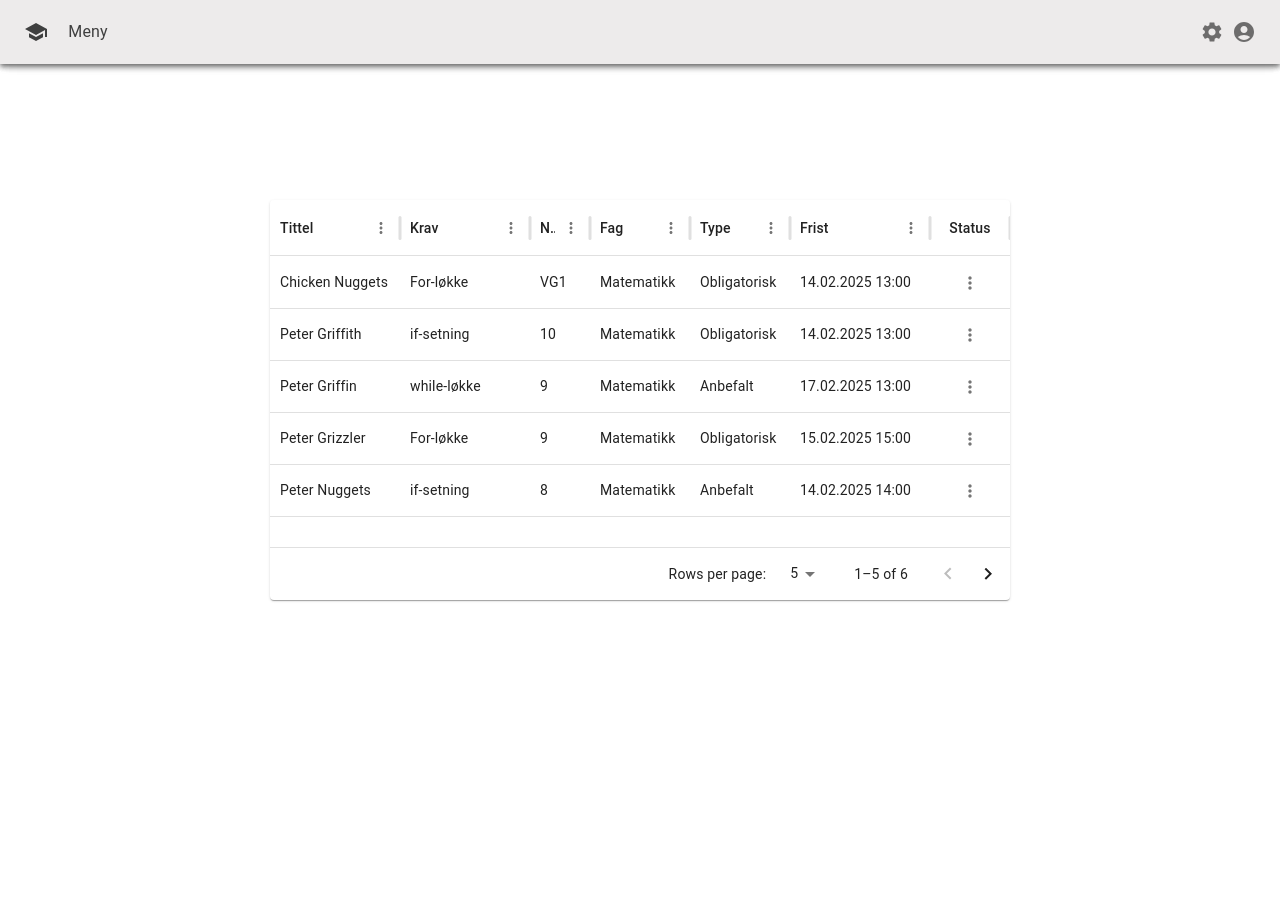
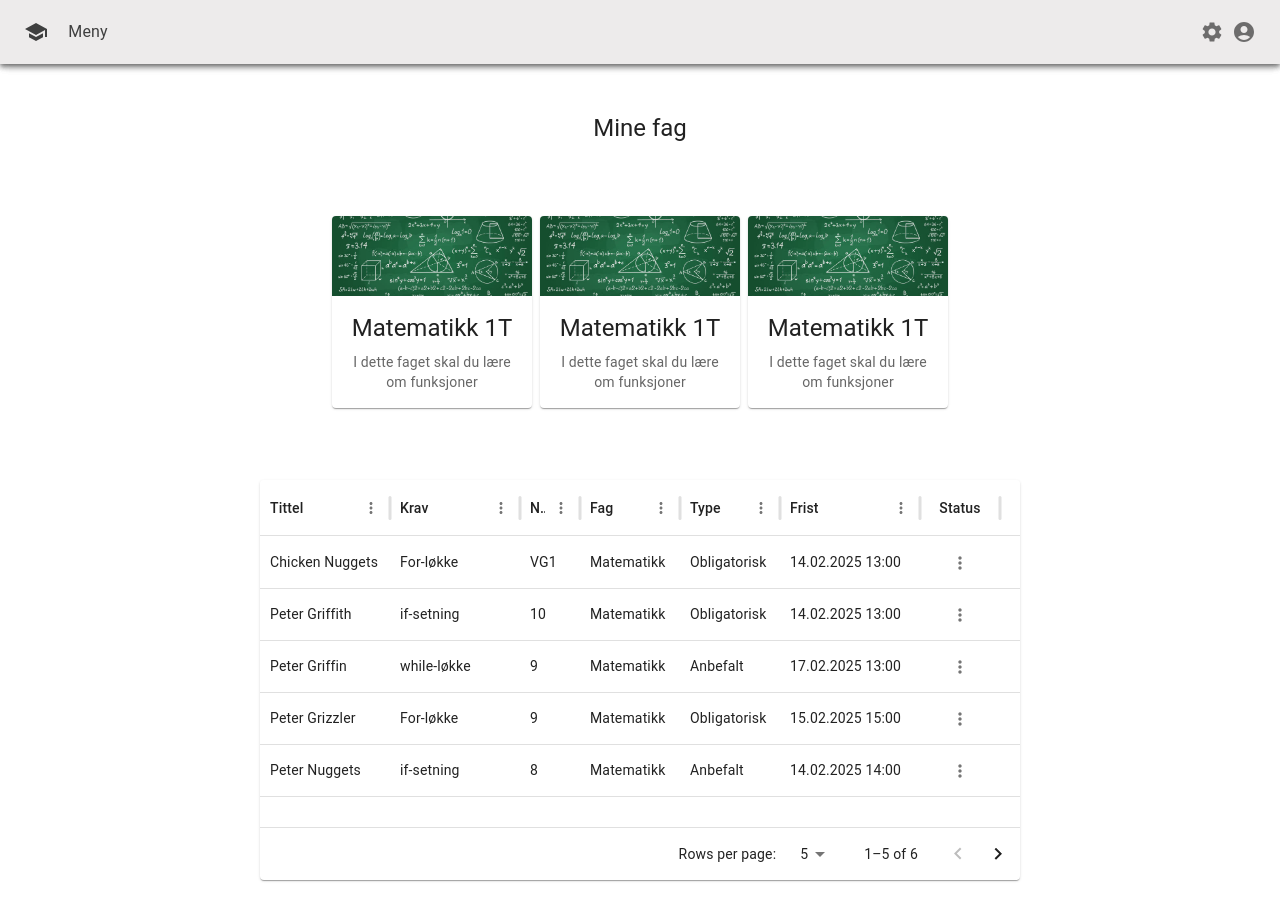
Before and after one commit to Janipro/masterfrontend, a React (Vite) app: page /mypage in a window 1280 px wide. Before the commit the page ends 800 px from the top, so only its background shows below. Built offline with nearby package versions, Linux system fonts and the light colour scheme.

Commit message:
Add card component

```diff
--- /dev/null
+++ b/src/components/HomeContent.tsx
@@ -0,0 +1,87 @@
+import Box from '@mui/material/Box';
+import CssBaseline from '@mui/material/CssBaseline';
+import Toolbar from '@mui/material/Toolbar';
+import Typography from '@mui/material/Typography';
+import { orange, red } from '@mui/material/colors';
+import CodeIcon from '@mui/icons-material/Code';
+import Editor from './Editor';
+import { Stack } from '@mui/material';
+
+const fakeData = {
+  forLoop: orange,
+  ifStatement: red,
+};
+
+export default function HomeContent() {
+  return (
+    <Box sx={{ display: 'flex' }}>
+      <CssBaseline />
+      <Box sx={{ display: 'flex' }}>
+        <Box
+          component="main"
+          sx={{
+            flexGrow: 1,
+            bgcolor: 'background.default',
+            p: 3,
+            border: '1px solid black',
+            borderRadius: 2,
+          }}
+        >
+          <Toolbar>
+            <Typography variant="h5" noWrap component="div">
+              Oppgave 1
+            </Typography>
+            <Typography
+              variant="h6"
+              noWrap
+              component="div"
+              sx={{
+                marginLeft: 2,
+                backgroundColor: fakeData.forLoop[400],
+                borderRadius: 2,
+                padding: 0.25,
+              }}
+            >
+              for-løkke
+            </Typography>
+            <Typography
+              variant="h6"
+              noWrap
+              component="div"
+              sx={{
+                marginLeft: 2,
+                backgroundColor: fakeData.ifStatement[400],
+                borderRadius: 2,
+                padding: 0.25,
+              }}
+            >
+              if-setning
+            </Typography>
+          </Toolbar>
+          <Typography sx={{ marginBottom: 2 }}>Oppgavetekst til opppgave 1</Typography>
+        </Box>
+        <Box
+          component="main"
+          sx={{
+            flexGrow: 1,
+            bgcolor: 'background.default',
+            p: 3,
+            textAlign: 'left',
+          }}
+        >
+          <Typography
+            sx={{
+              border: '1px solid #3f3f3f',
+            }}
+          >
+            <Stack direction="row" gap={0.5} bgcolor={'#EDEBEB'}>
+              <CodeIcon sx={{ color: '#4CCC17' }} />
+              <Typography>Python Kode</Typography>
+            </Stack>
+            <Editor />
+          </Typography>
+        </Box>
+      </Box>
+    </Box>
+  );
+}
--- /dev/null
+++ b/src/components/InfoCard.tsx
@@ -0,0 +1,23 @@
+import Card from '@mui/material/Card';
+import CardContent from '@mui/material/CardContent';
+import CardMedia from '@mui/material/CardMedia';
+import Typography from '@mui/material/Typography';
+import CardActionArea from '@mui/material/CardActionArea';
+
+export default function InfoCard() {
+  return (
+    <Card sx={{ maxWidth: 200 }}>
+      <CardActionArea>
+        <CardMedia component="img" height="80" image="src/assets/math.jpg" alt="math" />
+        <CardContent>
+          <Typography gutterBottom variant="h5" component="div">
+            Matematikk 1T
+          </Typography>
+          <Typography variant="body2" sx={{ color: 'text.secondary' }}>
+            I dette faget skal du lære om funksjoner
+          </Typography>
+        </CardContent>
+      </CardActionArea>
+    </Card>
+  );
+}
--- a/src/components/MainContent.tsx
+++ /dev/null
@@ -1,91 +0,0 @@
-import Box from '@mui/material/Box';
-import CssBaseline from '@mui/material/CssBaseline';
-import Toolbar from '@mui/material/Toolbar';
-import Typography from '@mui/material/Typography';
-import { orange, red } from '@mui/material/colors';
-import NavBar from './NavBar';
-import CodeIcon from '@mui/icons-material/Code';
-import Editor from './Editor';
-import { Stack } from '@mui/material';
-
-const fakeData = {
-  forLoop: orange,
-  ifStatement: red,
-};
-
-export default function MainContent() {
-  return (
-    <>
-      <NavBar isEditor />
-      <Box sx={{ display: 'flex' }}>
-        <CssBaseline />
-        <Box sx={{ display: 'flex' }}>
-          <Box
-            component="main"
-            sx={{
-              flexGrow: 1,
-              bgcolor: 'background.default',
-              p: 3,
-              border: '1px solid black',
-              borderRadius: 2,
-            }}
-          >
-            <Toolbar>
-              <Typography variant="h5" noWrap component="div">
-                Oppgave 1
-              </Typography>
-              <Typography
-                variant="h6"
-                noWrap
-                component="div"
-                sx={{
-                  marginLeft: 2,
-                  backgroundColor: fakeData.forLoop[400],
-                  borderRadius: 2,
-                  padding: 0.25,
-                }}
-              >
-                for-løkke
-              </Typography>
-              <Typography
-                variant="h6"
-                noWrap
-                component="div"
-                sx={{
-                  marginLeft: 2,
-                  backgroundColor: fakeData.ifStatement[400],
-                  borderRadius: 2,
-                  padding: 0.25,
-                }}
-              >
-                if-setning
-              </Typography>
-            </Toolbar>
-            <Typography sx={{ marginBottom: 2 }}>Oppgavetekst til opppgave 1</Typography>
-          </Box>
-          <Box
-            component="main"
-            sx={{
-              flexGrow: 1,
-              bgcolor: 'background.default',
-              p: 3,
-              textAlign: 'left',
-            }}
-          >
-            <Typography
-              sx={{
-                border: '1px solid #3f3f3f',
-              }}
-            >
-              <Stack direction="row" gap={0.5} bgcolor={'#EDEBEB'}>
-                <CodeIcon sx={{ color: '#4CCC17' }} />
-                <Typography>Python Kode</Typography>
-              </Stack>
-              <Editor />
-            </Typography>
-          </Box>
-        </Box>
-      </Box>
-    </>
-  );
-}
--- /dev/null
+++ b/src/components/MyPageContent.tsx
@@ -0,0 +1,28 @@
+import { Box, CssBaseline, Typography } from '@mui/material';
+import Table from './Table';
+import InfoCard from './InfoCard';
+
+const subjects = [1, 2, 3];
+
+export default function MyPageContent() {
+  return (
+    <Box component={'main'} sx={{ bgcolor: 'background.default' }}>
+      <CssBaseline />
+      <Box>
+        <Box>
+          <Typography variant="h5" noWrap component="div" sx={{ mt: 10 }}>
+            Mine fag
+          </Typography>
+          <Box sx={{ m: 8, display: 'flex', flexGrow: 1, p: 1, gap: 1 }}>
+            {subjects.map(() => (
+              <InfoCard />
+            ))}
+          </Box>
+        </Box>
+      </Box>
+      <Box>
+        <Table />
+      </Box>
+    </Box>
+  );
+}
--- a/src/pages/Home.tsx
+++ b/src/pages/Home.tsx
@@ -1,5 +1,12 @@
-import MainContent from '../components/MainContent';
+import { Box } from '@mui/material';
+import HomeContent from '../components/HomeContent';
+import NavBar from '../components/NavBar';
 
 export default function Home() {
-  return <MainContent />;
+  return (
+    <Box>
+      <NavBar isEditor />
+      <HomeContent />
+    </Box>
+  );
 }
--- a/src/pages/MyPage.tsx
+++ b/src/pages/MyPage.tsx
@@ -1,11 +1,12 @@
+import { Box } from '@mui/material';
 import NavBar from '../components/NavBar';
-import Table from '../components/Table';
+import MyPageContent from '../components/MyPageContent';
 
 export default function MyPage() {
   return (
-    <>
+    <Box>
       <NavBar isEditor={false} />
-      <Table />
-    </>
+      <MyPageContent />
+    </Box>
   );
 }
```
Also changed, not shown: src/assets/math.jpg (added).
